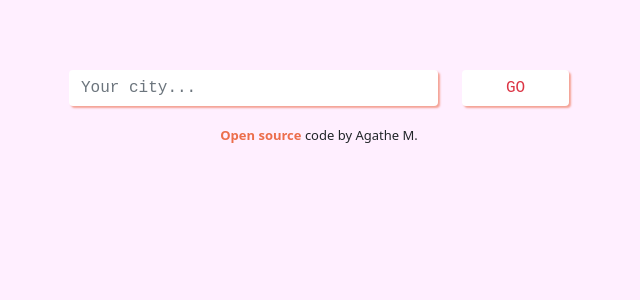
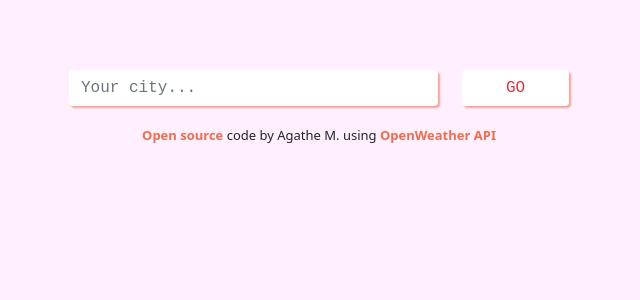
Before and after one commit to AgatheMarieM/react-weather-app, a React (Create React App) app: page / in a window 1280 px wide. Shown: the top 300 px of the page, without its empty margins (321-961 px from the left). Built offline with nearby package versions, Linux system fonts and the light colour scheme; no server answers.

Commit message:
updated Footer with OpenWeather link

```diff
--- a/src/App.js
+++ b/src/App.js
@@ -14,7 +14,10 @@ function App() {
         <a href="https://github.com/AgatheMarieM/react-weather-app" target="_blank" rel="noreferrer">
         Open source{" "}
         </a>
-        code by Agathe M.
+        code by Agathe M. using{" "}
+        <a href="https://openweathermap.org/api" target="_blank" rel="noreferrer">
+        OpenWeather API{" "}
+        </a>
       </small>
     </div>
     </div>
```
